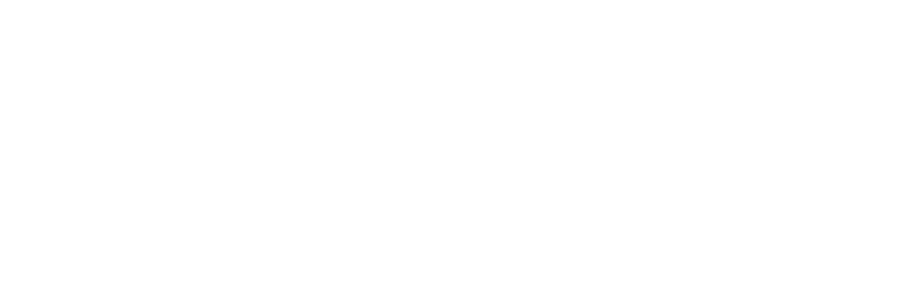
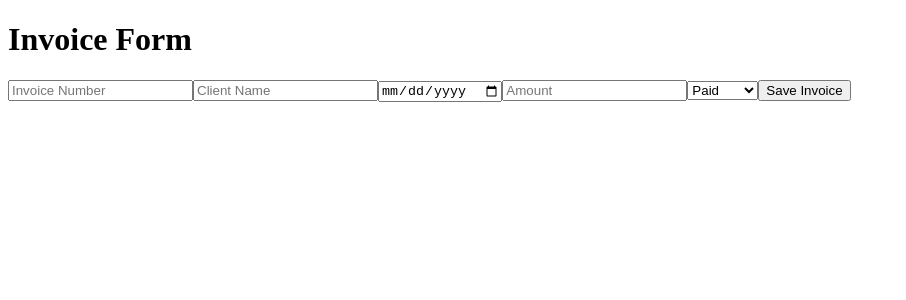
Before and after one commit to venkatasaikri/krishnaInvoice, a React (Vite) app in the folder frontend/: page /invoice-form in a window 1280 px wide. Before the commit this address had no page. Shown: the top 300 px of the page, without its empty margins (0-906 px from the left). Built offline with nearby package versions, Linux system fonts and the light colour scheme.

Commit message:
Update App.jsx

```diff
--- a/frontend/src/App.jsx
+++ b/frontend/src/App.jsx
@@ -13,6 +13,7 @@ function App() {
         <Route path="/signup" element={<SignUpPage />} />
         <Route path="/home" element={<HomePage />} />
         <Route path="/invoice/:id?" element={<InvoiceFormPage />} />
+        <Route path="/invoice-form" element={<InvoiceFormPage />} />
       </Routes>
     </Router>
   );
```
